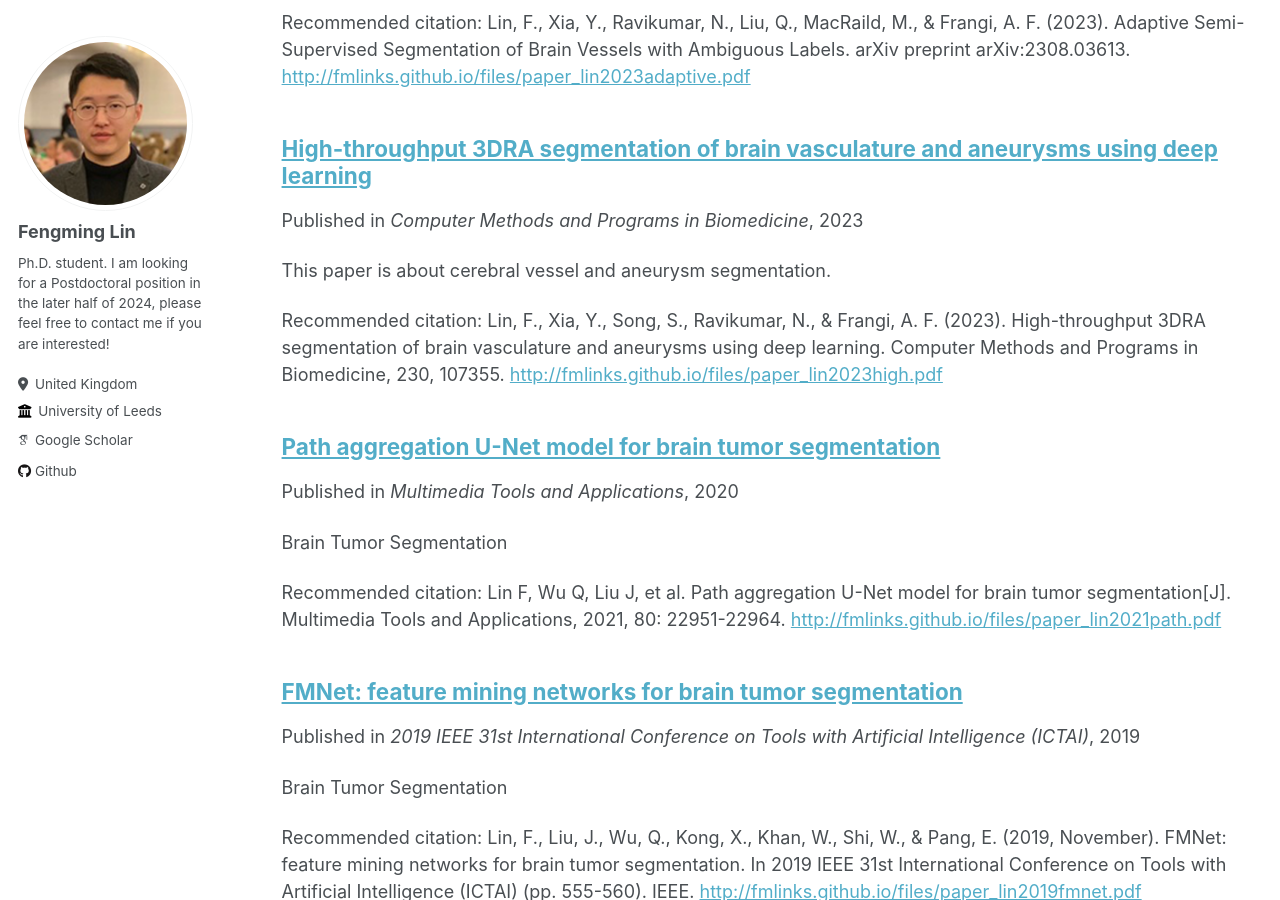
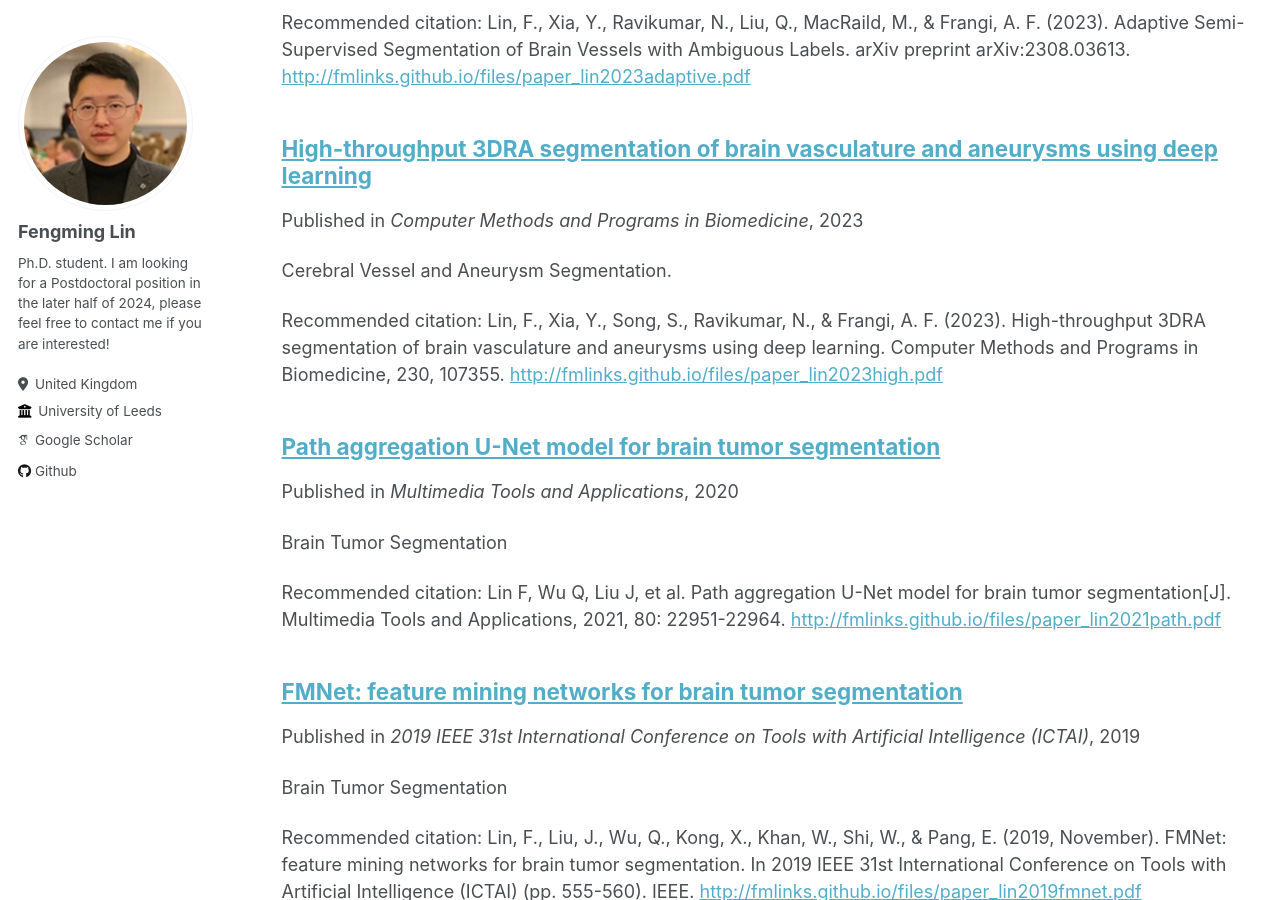
Before and after one commit to fmlinks/fmlinks.github.io, a Jekyll site: the page built from _pages/publications.md, in a window 1280 px wide and 900 px high, scrolled down 940 px. Built offline with Jekyll 4.4.1, drawn with Linux system fonts in a browser that asks for light colours; some web fonts are replaced.

Commit message:
Update 2023-03-01-paper-lin2023high.md

```diff
--- a/_publications/2023-03-01-paper-lin2023high.md
+++ b/_publications/2023-03-01-paper-lin2023high.md
@@ -2,7 +2,7 @@
 title: "High-throughput 3DRA segmentation of brain vasculature and aneurysms using deep learning"
 collection: publications
 permalink: /publication/2023-03-01-paper-lin2023high
-excerpt: 'This paper is about cerebral vessel and aneurysm segmentation.'
+excerpt: 'Cerebral Vessel and Aneurysm Segmentation.'
 date: 2023-03-01
 venue: 'Computer Methods and Programs in Biomedicine'
 paperurl: 'http://fmlinks.github.io/files/paper_lin2023high.pdf'
```
